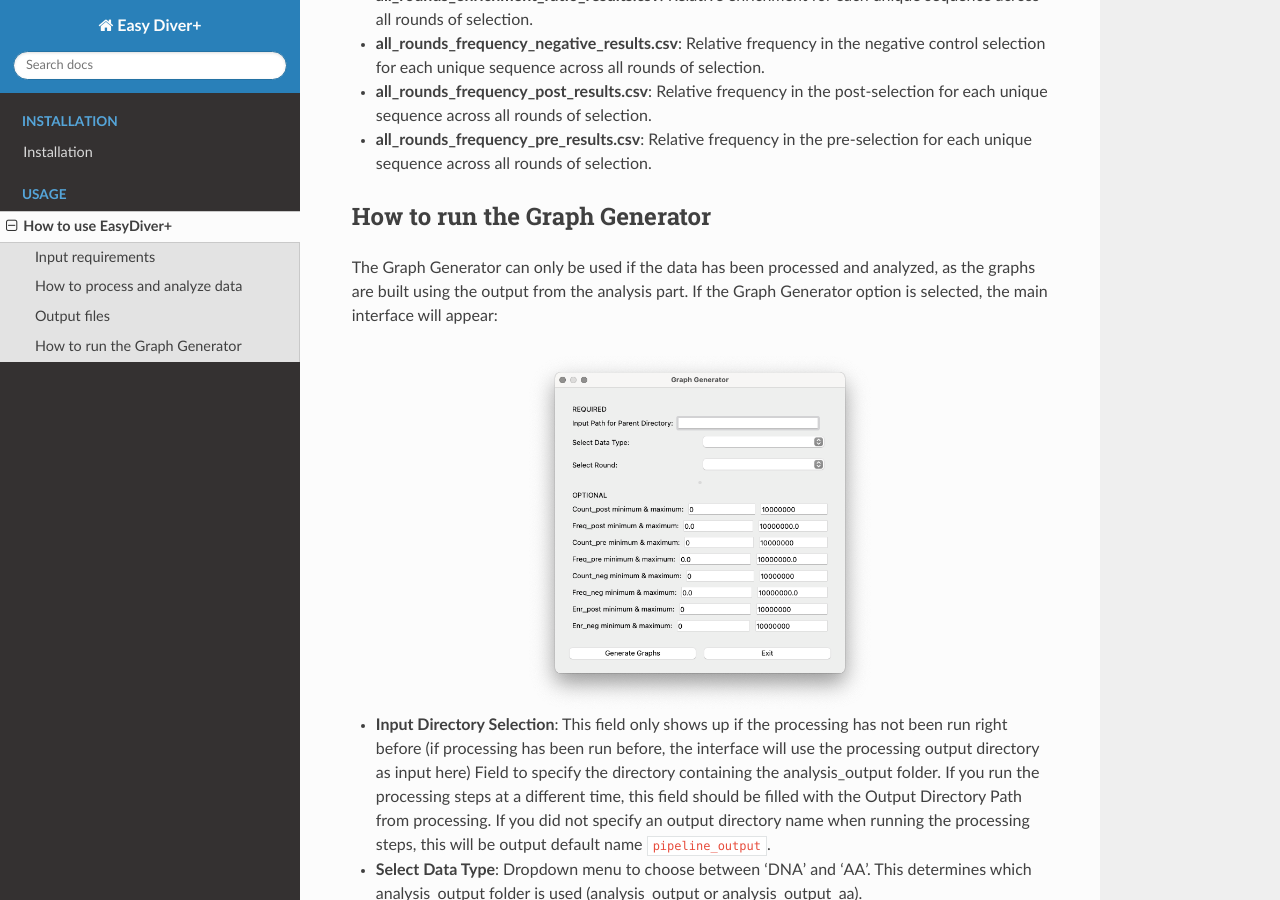
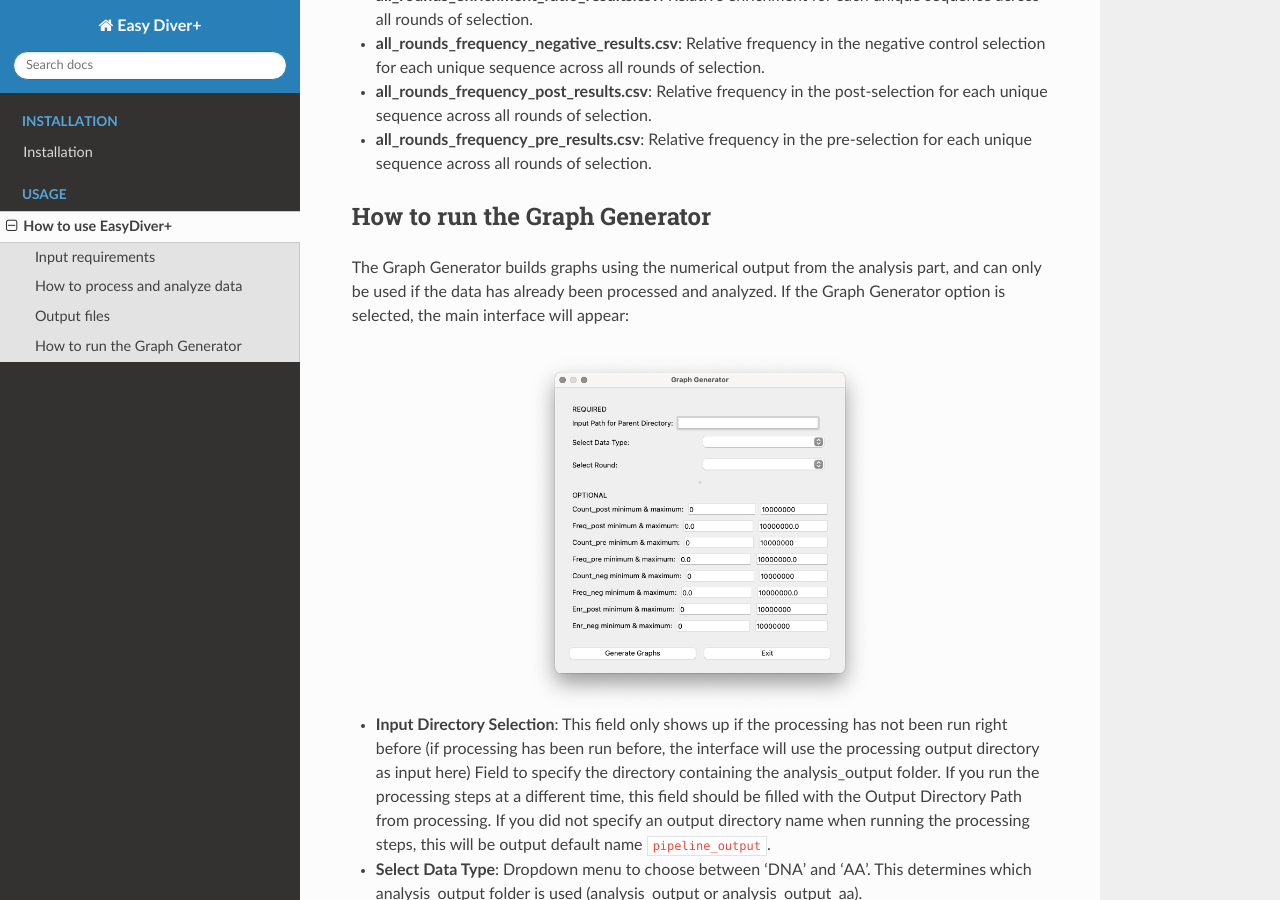
Before and after one commit to celiablanco/EasyDiverPlus, a Sphinx documentation site: the page built from docs/source/usage.rst, in a window 1280 px wide and 900 px high, scrolled down 9909 px. Built offline with Sphinx 7.4.7 and the Read the Docs theme 2.0.0, drawn with Linux system fonts in a browser that asks for light colours.

Commit message:
fix typo usage

```diff
--- a/docs/source/usage.rst
+++ b/docs/source/usage.rst
@@ -201,7 +201,7 @@ If there is no negative control, there will only be two files:
 How to run the Graph Generator
 ----------------------------
 
-The Graph Generator can only be used if the data has been processed and analyzed, as the graphs are built using the output from the analysis part.
+The Graph Generator builds graphs using the numerical output from the analysis part, and can only be used if the data has already been processed and analyzed.
 If the Graph Generator option is selected, the main interface will appear:
 
 .. image:: _static/images/img9.png
```
